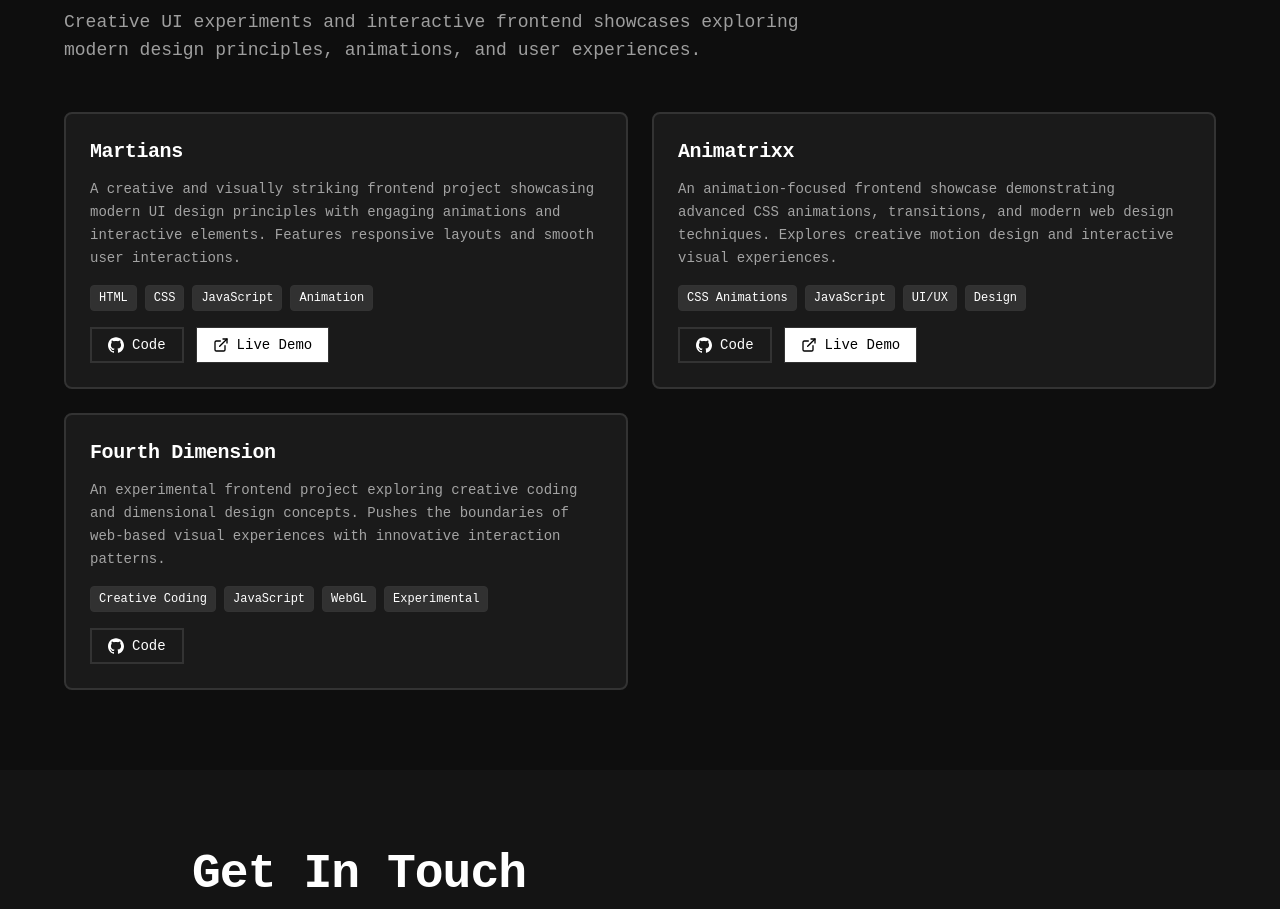
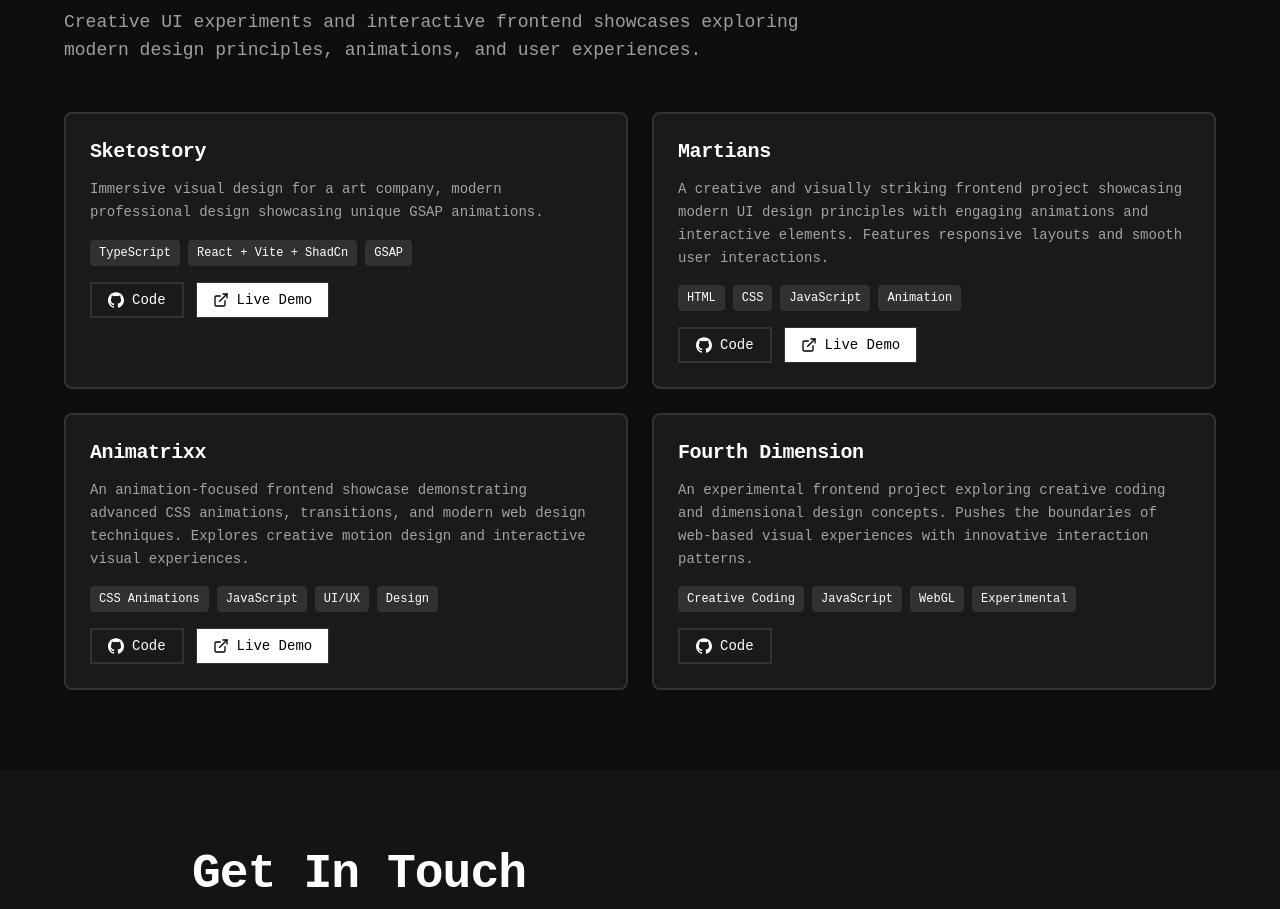
Before and after one commit to deepesh-sr/golden_retriever, a React (Vite) app: page / in a window 1280 px wide. Shown: the part 3580-4489 px from the top of the page. Built offline with nearby package versions, Linux system fonts and the light colour scheme.

Commit message:
update: frontend design

```diff
--- a/src/components/FrontendDesigns.tsx
+++ b/src/components/FrontendDesigns.tsx
@@ -4,6 +4,13 @@ import { Button } from "./ui/button";
 
 export const FrontendDesigns = () => {
   const designs = [
+    {
+      title: "Sketostory",
+      description:"Immersive visual design for a art company, modern professional design showcasing unique GSAP animations.",
+      tags: ["TypeScript","React + Vite + ShadCn", "GSAP"],
+      github: "https://github.com/deepesh-sr/artmania",
+      demo: "https://sketchostory.vercel.app",
+    },
     {
       title: "Martians",
       description:
```
